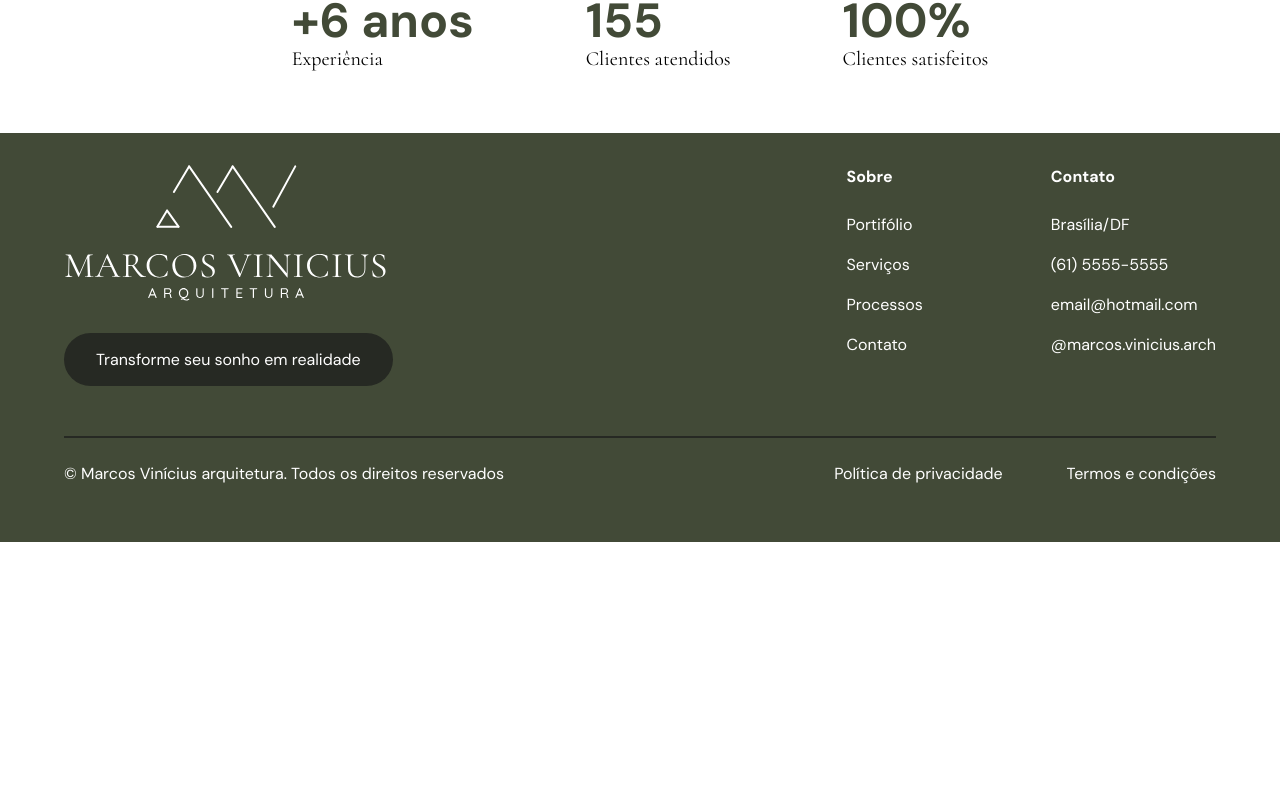
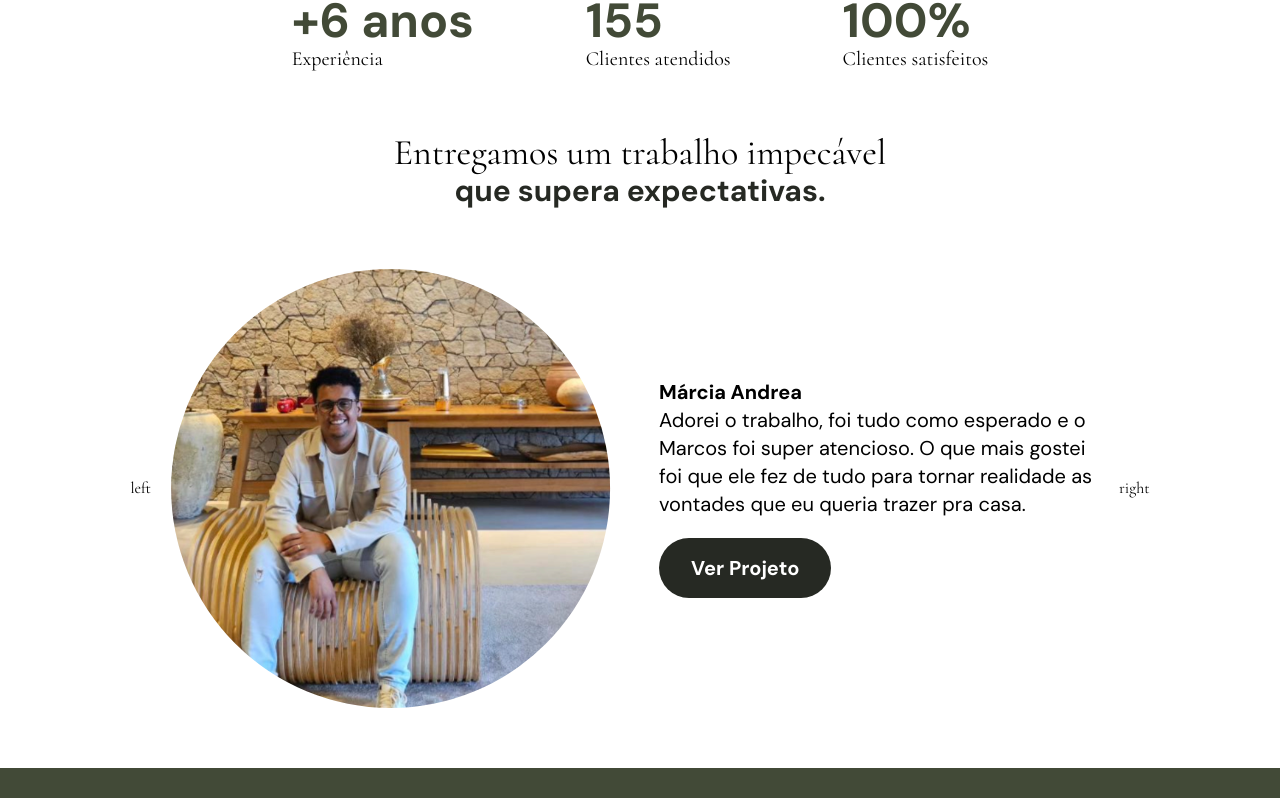
Before and after one commit to alexmonteirodev/marcos-arquitetura, a Next.js app: page / in a window 1280 px wide. Shown: the part 3400-4198 px from the top of the page. Before the commit the page ends 3942 px from the top, so only its background shows below. Built offline with nearby package versions, Linux system fonts and the light colour scheme.

Commit message:
testimonials e buttons

```diff
--- a/src/app/page.tsx
+++ b/src/app/page.tsx
@@ -5,6 +5,7 @@ import { contato } from "../contato/contato";
 import Cards from "@/components/home/Cards";
 import RenderImgs from "@/components/home/RenderImgs";
 import Paralax from "@/components/home/Paralax";
+import Testimonials from "@/components/home/Testimonials";
 
 export default function Home() {
   return (
@@ -59,7 +60,7 @@ export default function Home() {
           </h1>
           <Link
             href={contato}
-            className="text-base-100 font-dm bg-base-500 rounded-full px-8 py-4 mt-5 font-semibold text-xl"
+            className="text-base-100 font-dm bg-base-500 rounded-full px-8 py-4 mt-5 font-semibold text-xl hover:rounded-xl hover:bg-base-200 hover:text-base-400 transition duration-300 ease-in-out hover:scale-105"
           >
             Quero contratar
           </Link>
@@ -88,6 +89,17 @@ export default function Home() {
           </div>
         </div>
       </section>
+      <section className="px-8 my-15">
+        <div className="my-15">
+          <h1 className="text-3xl md:text-4xl font-cormorant font-[500]  m-auto md:m-0 text-center">
+            Entregamos um trabalho impecável
+          </h1>
+          <h1 className="font-dm font-bold text-3xl text-base-500 w-full m-auto md:m-0 text-center ">
+            que supera expectativas.
+          </h1>
+        </div>
+        <Testimonials />
+      </section>
     </div>
   );
 }
--- a/src/components/header/Header.tsx
+++ b/src/components/header/Header.tsx
@@ -27,11 +27,11 @@ const Header = () => {
               <li key={i}>
                 <Link
                   href={link.href}
-                  className={`px-8 py-3 rounded-full text-sm transition-all duration-200 ease-in-out
+                  className={`px-8 py-3 rounded-full text-sm transition duration-250 ease-in-out
               ${
                 isActive
-                  ? "bg-base-400 text-base-100 rounded-xl"
-                  : "bg-base-200 text-base-400"
+                  ? "bg-base-400 text-base-100 rounded-xl hover:rounded-full hover:bg-base-200 hover:text-base-400"
+                  : "bg-base-200 text-base-400 hover:rounded-xl hover:bg-base-400 hover:text-base-100"
               }`}
                 >
                   {link.label}
--- a/src/components/home/Paralax.tsx
+++ b/src/components/home/Paralax.tsx
@@ -21,8 +21,8 @@ const Paralax = () => {
   const images = [keys, projeto, check];
 
   return (
-    <div className="flex gap-5 justify-center items-center">
-      <div className="bg-base-300 text-4xl rounded-2xl font-dm size-[660px] flex justify-start items-center pl-15">
+    <div className="flex md:flex-row flex-col-reverse gap-5 justify-center items-center ">
+      <div className="bg-base-300 md:text-4xl text-3xl rounded-3xl font-dm md:size-[660px] w-full p-20 flex justify-start items-center pl-15 ">
         <ul className="space-y-3">
           {lines.map((line, i) => (
             <li key={i}>{line.label}</li>
--- a/src/components/home/RenderImgs.tsx
+++ b/src/components/home/RenderImgs.tsx
@@ -43,10 +43,10 @@ const RenderImgs = () => {
           <li
             key={i}
             onClick={() => setImgI(i)}
-            className={`py-2 px-4 cursor-pointer ${
+            className={`py-2 px-4 cursor-pointer transition ${
               imgI === i
                 ? "backdrop-blur-md bg-white/20 rounded-2xl border border-white/40 text-base-500"
-                : "text-gray-500"
+                : "text-gray-500 hover:backdrop-blur-md hover:bg-white/20 rounded-2xl border border-transparent hover:border-white/40 hover:text-base-500"
             }`}
           >
             {eachNavItem.label}
--- /dev/null
+++ b/src/components/home/Testimonials.tsx
@@ -0,0 +1,74 @@
+"use client";
+import Image from "next/image";
+import Link from "next/link";
+import React from "react";
+import img0 from "../../../public/imgs/home/testimonial-img-0.svg";
+
+const Testimonials = () => {
+  const [testimonialI, setTestimonialI] = React.useState(0);
+  const testimonialsList = [
+    {
+      img: img0,
+      name: "Márcia Andrea",
+      testimonial:
+        "Adorei o trabalho, foi tudo como esperado e o Marcos foi super atencioso. O que mais gostei foi que ele fez de tudo para tornar realidade as vontades que eu queria trazer pra casa.",
+      link: "",
+    },
+    {
+      img: img0,
+      name: "joao",
+      testimonial:
+        "Lorem ipsum dolor, sit amet consectetur adipisicing elit. Cumque necessitatibus odio ab enim, iure doloribus qui consequuntur dolorum tenetur explicabo consequatur eos totam dolor at et exercitationem modi iste adipisci.",
+      link: "",
+    },
+    {
+      img: img0,
+      name: "jose",
+      testimonial:
+        "Lorem ipsum dolor, sit amet consectetur adipisicing elit. Cumque necessitatibus odio ab enim, iure doloribus qui consequuntur dolorum tenetur explicabo consequatur eos totam dolor at et exercitationem modi iste adipisci.",
+      link: "",
+    },
+  ];
+  return (
+    <div className="flex justify-center items-center gap-5">
+      <button
+        onClick={() => setTestimonialI((prev) => (prev <= 0 ? 2 : prev - 1))}
+        className="cursor-pointer"
+      >
+        left
+      </button>
+      <div className="flex justify-center items-center flex-col md:flex-row gap-12">
+        <div>
+          <Image
+            src={testimonialsList[testimonialI].img}
+            width={440}
+            height={440}
+            alt={"img.jpg"}
+          />
+        </div>
+        <div className="flex flex-col text-xl md:w-[440px] font-dm ">
+          <p className="font-semibold">{testimonialsList[testimonialI].name}</p>
+          <p>{testimonialsList[testimonialI].testimonial}</p>
+          <Link
+            href={testimonialsList[testimonialI].link}
+            className="text-base-100 font-dm bg-base-500 rounded-full px-8 py-4 mt-5 font-semibold text-xl hover:rounded-xl hover:bg-base-200 hover:text-base-400 transition duration-300 ease-in-out hover:scale-105 self-start"
+          >
+            Ver Projeto
+          </Link>
+        </div>
+      </div>
+      <button
+        onClick={() =>
+          setTestimonialI((prev) =>
+            prev === testimonialsList.length - 1 ? 0 : prev + 1
+          )
+        }
+        className="cursor-pointer"
+      >
+        right
+      </button>
+    </div>
+  );
+};
+
+export default Testimonials;
```
Also changed, not shown: public/imgs/home/testimonial-img-0.svg (added).
